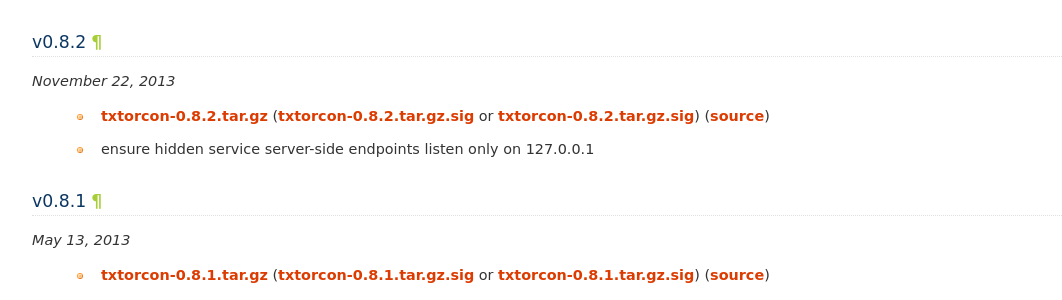
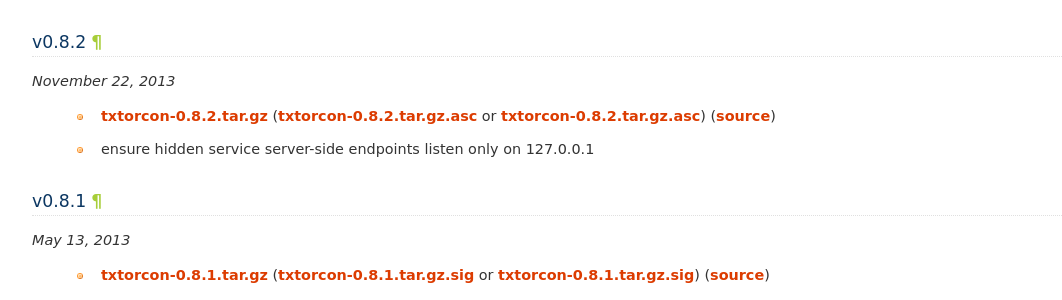
Before and after one commit to meejah/txtorcon, a Sphinx documentation site: the page built from docs/releases.rst, in a window 1280 px wide and 900 px high, scrolled down 461 px. Shown: the part 152-452 px from the top of the window, without its empty margins (88-1150 px from the left). Built offline with Sphinx 7.4.7, drawn with Linux system fonts in a browser that asks for light colours.

Commit message:
correct links for 0.8.2

```diff
--- a/docs/releases.rst
+++ b/docs/releases.rst
@@ -27,7 +27,7 @@
 
 *November 22, 2013*
 
- * `txtorcon-0.8.2.tar.gz <http://timaq4ygg2iegci7.onion/txtorcon-0.8.2.tar.gz>`_ (`txtorcon-0.8.2.tar.gz.sig <http://timaq4ygg2iegci7.onion/txtorcon-0.8.2.tar.gz.sig>`_ or `txtorcon-0.8.2.tar.gz.sig <https://github.com/meejah/txtorcon/blob/master/signatues/txtorcon-0.8.2.tar.gz.sig?raw=true>`_) (`source <https://github.com/meejah/txtorcon/archive/v0.8.2.tar.gz>`_)
+ * `txtorcon-0.8.2.tar.gz <http://timaq4ygg2iegci7.onion/txtorcon-0.8.2.tar.gz>`_ (`txtorcon-0.8.2.tar.gz.asc <http://timaq4ygg2iegci7.onion/txtorcon-0.8.2.tar.gz.asc>`_ or `txtorcon-0.8.2.tar.gz.asc <https://github.com/meejah/txtorcon/blob/master/signatues/txtorcon-0.8.2.tar.gz.asc?raw=true>`_) (`source <https://github.com/meejah/txtorcon/archive/v0.8.2.tar.gz>`_)
  * ensure hidden service server-side endpoints listen only on 127.0.0.1
 
 
```
